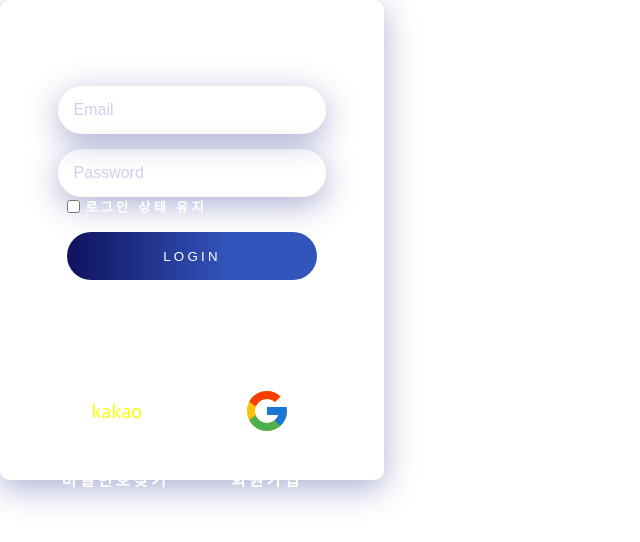
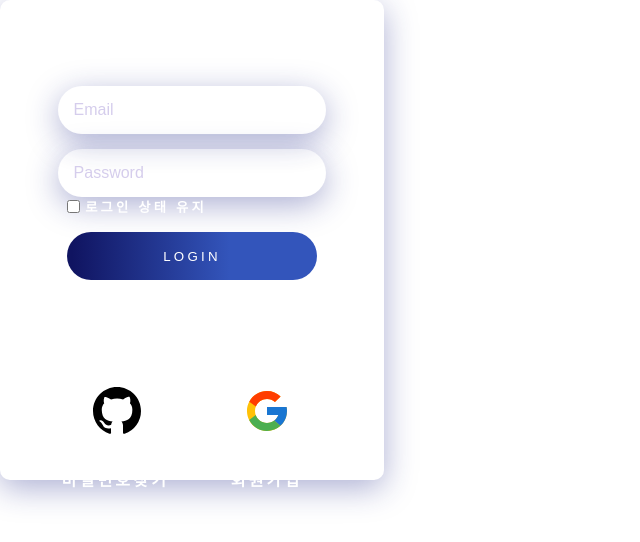
Before and after one commit to Seo-Dongwoo/Mine-Cafe, a React (Create React App) app: page /my-coffee in a window 1280 px wide. Shown: the top 542 px of the page, without its empty margins (0-640 px from the left). Built offline with nearby package versions, Linux system fonts and the light colour scheme; no server answers; sample sign-in values are in the browser's storage.

Commit message:
#21 Github OAuth

```diff
--- a/src/assets/css/Login/OtherLogin.css
+++ b/src/assets/css/Login/OtherLogin.css
@@ -5,7 +5,7 @@
   justify-content: center;
   align-items: center;
   border-radius: 4rem;
-  color: yellow;
+  color: black;
   cursor: pointer;
 }
 svg {
--- a/src/components/Login/LoginForm.js
+++ b/src/components/Login/LoginForm.js
@@ -5,7 +5,7 @@ import AuthInput from "../AuthCommon/AuthInput";
 import LoginKeep from "./LoginKeep";
 import OtherLogin from "./OtherLogin";
 import { FcGoogle } from "react-icons/fc";
-import { SiKakao } from "react-icons/si";
+import { BsGithub } from "react-icons/bs";
 import { Link, useNavigate } from "react-router-dom";
 import { useAuth } from "../../contexts/AuthContext";
 
@@ -14,7 +14,7 @@ const LoginForm = () => {
   const [password, setPassword] = useState("");
   const [error, setError] = useState("");
   const [loading, setLoading] = useState(false);
-  const { login, googleLogin, findPassword } = useAuth();
+  const { login, googleLogin, githubLogin } = useAuth();
   const navigate = useNavigate();
 
   const handleSubmit = async (e) => {
@@ -47,6 +47,16 @@ const LoginForm = () => {
       navigate("/");
     } catch (error) {
       setError("Google 로그인 실패");
+    }
+  };
+
+  const handleGithubLogin = async () => {
+    try {
+      setError("");
+      await githubLogin();
+      navigate("/");
+    } catch (error) {
+      setError("Github 로그인 실패");
     }
   };
 
@@ -90,8 +100,8 @@ const LoginForm = () => {
       <h5 className="otherlogin-title">또 다른 로그인</h5>
       <hr className="boundary" />
       <div className="otherlogin-container">
-        <OtherLogin className="kakao-login">
-          <SiKakao />
+        <OtherLogin className="github-login">
+          <BsGithub onClick={handleGithubLogin} />
         </OtherLogin>
         <OtherLogin className="google-login">
           <FcGoogle onClick={handleGoogleLogin} />
--- a/src/components/Signup/SignupForm.js
+++ b/src/components/Signup/SignupForm.js
@@ -9,7 +9,7 @@ const SignupForm = () => {
   const [email, setEmail] = useState("");
   const [password, setPassword] = useState("");
   const [confirmPassword, setConfirmPassword] = useState("");
-  const { register, currentUser } = useAuth();
+  const { register } = useAuth();
   const [error, setError] = useState("");
   const [loading, setLoading] = useState(false);
   const navigate = useNavigate();
--- a/src/contexts/AuthContext.js
+++ b/src/contexts/AuthContext.js
@@ -1,6 +1,6 @@
 import React, { useContext, useState, useEffect } from "react";
 import { auth } from "../firebase";
-import { GoogleAuthProvider } from "firebase/auth";
+import { GithubAuthProvider, GoogleAuthProvider } from "firebase/auth";
 
 const AuthContext = React.createContext();
 
@@ -28,9 +28,16 @@ export const AuthProvider = ({ children }) => {
 
   // 구글 로그인
   const googleLogin = () => {
-    const provider = new GoogleAuthProvider();
-    provider.setCustomParameters({ prompt: "select_account" });
-    return auth.signInWithPopup(provider);
+    const googleProvider = new GoogleAuthProvider();
+    googleProvider.setCustomParameters({ prompt: "select_account" });
+    return auth.signInWithPopup(googleProvider);
+  };
+
+  // 깃허브 로그인
+  const githubLogin = () => {
+    const githubProvider = new GithubAuthProvider();
+    githubProvider.setCustomParameters({ prompt: "select_account" });
+    return auth.signInWithPopup(githubProvider);
   };
 
   // 비밀번호 찾기
@@ -46,6 +53,7 @@ export const AuthProvider = ({ children }) => {
       setCurrentUser(user);
       console.log(user);
     });
+
     return unsubscribe;
   }, []);
 
@@ -56,6 +64,7 @@ export const AuthProvider = ({ children }) => {
     logout,
     googleLogin,
     findPassword,
+    githubLogin,
   };
 
   return <AuthContext.Provider value={value}>{children}</AuthContext.Provider>;
```
